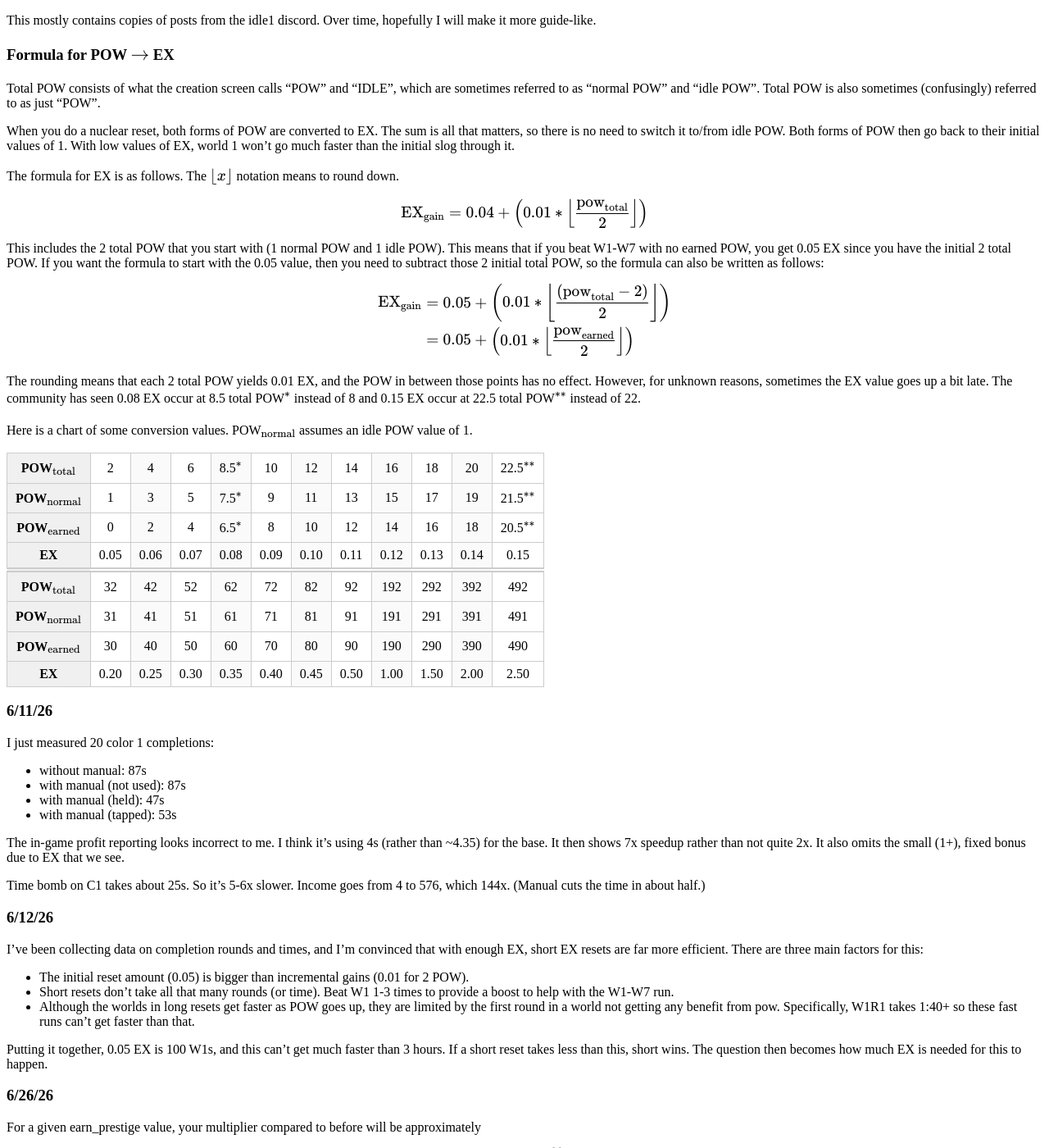
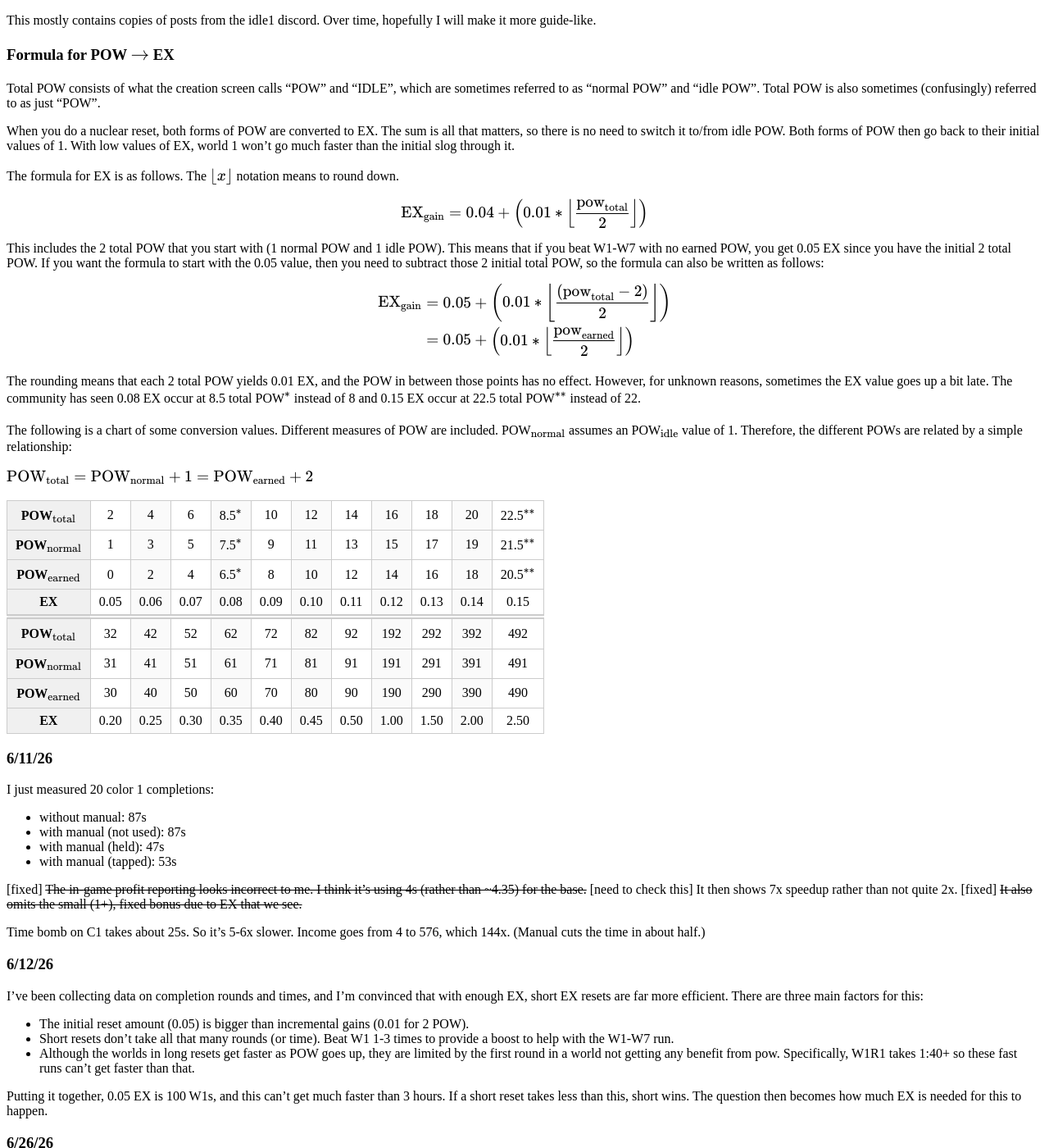
Before and after one commit to markplesko/idle1_guide, a Jekyll site: the page built from index.md, in a window 1280 px wide and 1400 px high. Shown: the whole window at 82% size. Built offline with Jekyll 4.4.1, drawn with Linux system fonts in a browser that asks for light colours; some of the changed text lies outside the part shown.

Commit message:
ex bonus for 20, small fixes

```diff
--- a/index.md
+++ b/index.md
@@ -45,8 +45,14 @@ However, for unknown reasons, sometimes the EX value goes up a bit late.
 The community has seen 0.08 EX occur at 8.5 total POW$^*$ instead of 8
 and 0.15 EX occur at 22.5 total POW$^{**}$ instead of 22.
 
-Here is a chart of some conversion values.  POW$_\text{normal}$ assumes
-an idle POW value of 1.
+The following is a chart of some conversion values.
+Different measures of POW are included.
+POW$\_{\text{normal}}$ assumes an POW$\_{\text{idle}}$ value of 1.
+Therefore, the different POWs are related by a simple relationship:
+
+$\text{POW}\_{\text{total}}
+  =\text{POW}\_{\text{normal}}+1
+  =\text{POW}\_{\text{earned}}+2$
 
 {: .column-table .quad-column-table}
 
@@ -67,7 +73,7 @@ I just measured 20 color 1 completions:
 - with manual (held): 47s
 - with manual (tapped): 53s
 
-The in-game profit reporting looks incorrect to me.  I think it’s using 4s (rather than ~4.35) for the base.  It then shows 7x speedup rather than not quite 2x.  It also omits the small (1+), fixed bonus due to EX that we see.
+[fixed] ~~The in-game profit reporting looks incorrect to me.  I think it’s using 4s (rather than ~4.35) for the base.~~  [need to check this] It then shows 7x speedup rather than not quite 2x.  [fixed] ~~It also omits the small (1+), fixed bonus due to EX that we see.~~
 
 Time bomb on C1 takes about 25s.  So it’s 5-6x slower.  Income goes from 4 to 576, which 144x.  (Manual cuts the time in about half.)
 
@@ -184,6 +190,9 @@ where EX is again 1.14 plus earned EX (equivalently, the EX shown in the creatio
 The impact of speed on earn matches the curve given by the formula (so, 1/10 of the impact of earn)
 
 $$\text{earn}_\text{net} = \text{earn}_\text{base} * (1 + 0.3 * \text{speed}^\text{EX} + 3.0 * \text{earn}^\text{EX})$$
+
+The maximum speed is 0.3 seconds/completion
+(equivalently, 200 completions per minute).
 
 However...
 
```
Also changed, not shown: other parts of index.md (+5 -5 lines).
